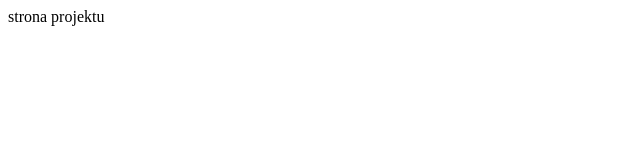
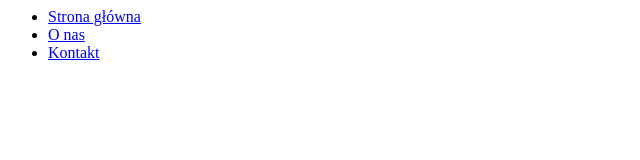
Before and after one commit to electroMat/repo, a plain HTML site: page index.html in a window 1280 px wide. Shown: the whole page, without its empty margins (0-640 px from the left). Drawn offline with Linux system fonts and the light colour scheme.

Commit message:
feat: add website header with navigation menu

```diff
--- a/index.html
+++ b/index.html
@@ -1 +1,9 @@
-strona projektu
+<header>
+   <nav>
+     <ul>
+       <li><a href="index.html">Strona główna</a></li>
+       <li><a href="about.html">O nas</a></li>
+       <li><a href="contact.html">Kontakt</a></li>
+     </ul>
+   </nav>
+</header>
```
